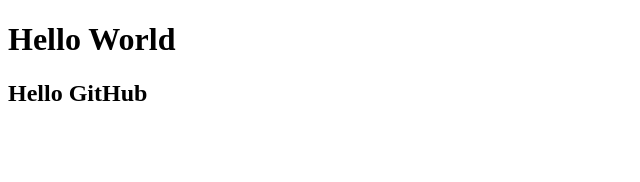
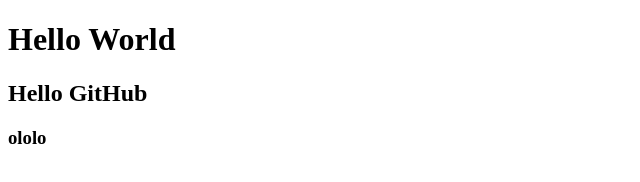
Before and after one commit to HelloVadik/myProject, a plain HTML site: page index.html in a window 1280 px wide. Shown: the full height of the page, 0-640 px from the left. Drawn offline with Linux system fonts and the light colour scheme.

Commit message:
My new commit

```diff
--- a/index.html
+++ b/index.html
@@ -9,6 +9,7 @@
 <body>
     <h1>Hello World</h1>
     <h2>Hello GitHub</h2>
+    <h3>ololo</h3>
     <script src="js/main.js"></script>
 </body>
 </html>
```
